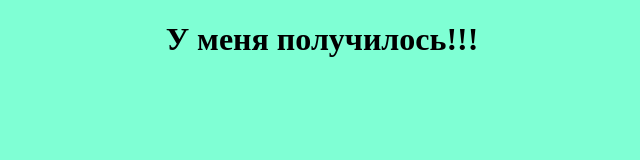
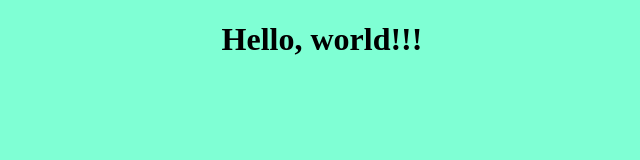
Before and after one commit to Ange1as/Ange1as.github.io, a plain HTML site: page index.html in a window 1280 px wide. Shown: the whole page, without its empty margins (318-958 px from the left). Drawn offline with Linux system fonts and the light colour scheme.

Commit message:
Update index.html

```diff
--- a/index.html
+++ b/index.html
@@ -7,6 +7,6 @@
     <title>Document</title>
 </head>
 <body bgcolor="#7FFFD4">
-    <h1 align="center"> У меня получилось!!!</h1>
+    <h1 align="center" margin-top=250px> Hello, world!!!</h1>
 </body>
 </html>
```
